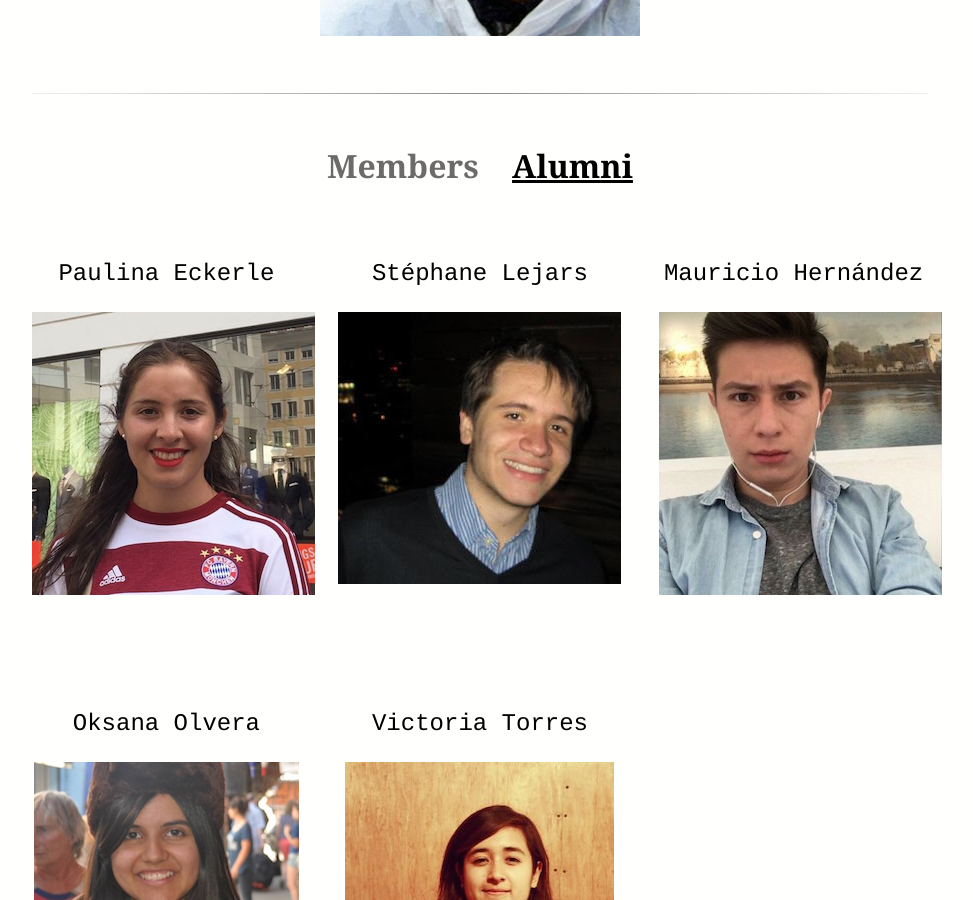
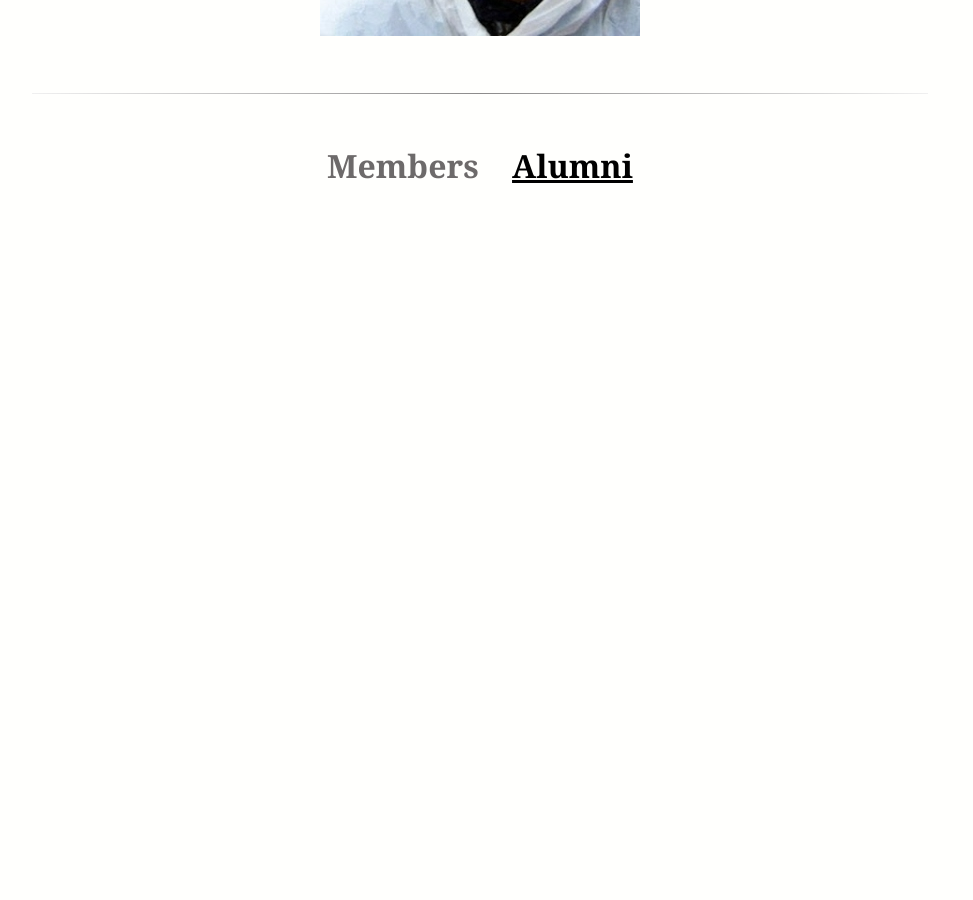
Before and after one commit to BouzasLab25/bouzaslab25.github.io, a Jekyll site: the page built from people/alumni.html, in a window 1280 px wide and 900 px high, scrolled down 698 px. Shown: the whole window, without its empty margins (160-1133 px from the left). Built offline with Jekyll 4.4.1, drawn with Linux system fonts in a browser that asks for light colours.

Commit message:
Update alumni.html

```diff
--- a/people/alumni.html
+++ b/people/alumni.html
@@ -13,29 +13,3 @@
 
 <h3 style="color:black;font-size: 2em;font-family:'Georgia';"><a href="/people/index.html" style="color:#6d6a6a;font-size: 1em;font-family:'Georgia';">Members</a>&nbsp;&nbsp;&nbsp;&nbsp;<u>Alumni</u></h3>
 </p>
-
-  <div class="left">
-   <p><a class='lu' href="/people/paulina.html">Paulina Eckerle</a></p>
-	  <a href="/people/paulina.html"><img class="displayed" src="/images/paulina.png" /></a>
-  </div>
-
-   <div class="center">
-    <p><a class='lu' href="/people/stephane.html">Stéphane Lejars</a></p>
-	   <a href="/people/stephane.html"><img class="displayed" src="/images/stephane.jpg" /></a>
-  </div>
-
-  <div class="right">
-   <p><a class='lu' href="/people/mauricio.html">Mauricio Hernández</a></p>
-	  <a href="/people/mauricio.html"><img class="displayed" src="/images/mauricio.jpg" /></a>
-  </div>
-
-   <div class="left">
-   <p><a class='lu' href="/people/oksana.html">Oksana Olvera</a></p>
-	   <a href="/people/oksana.html"><img class="displayed" src="/images/oksana.jpg" /></a>
-  </div>
-
-
-  <div class="center">
-   <p><a class='lu' href="/people/victoria.html">Victoria Torres</a></p>
-	  <a href="/people/victoria.html"><img class="displayed" src="/images/victoria.jpg" /></a>
-  </div>
```
